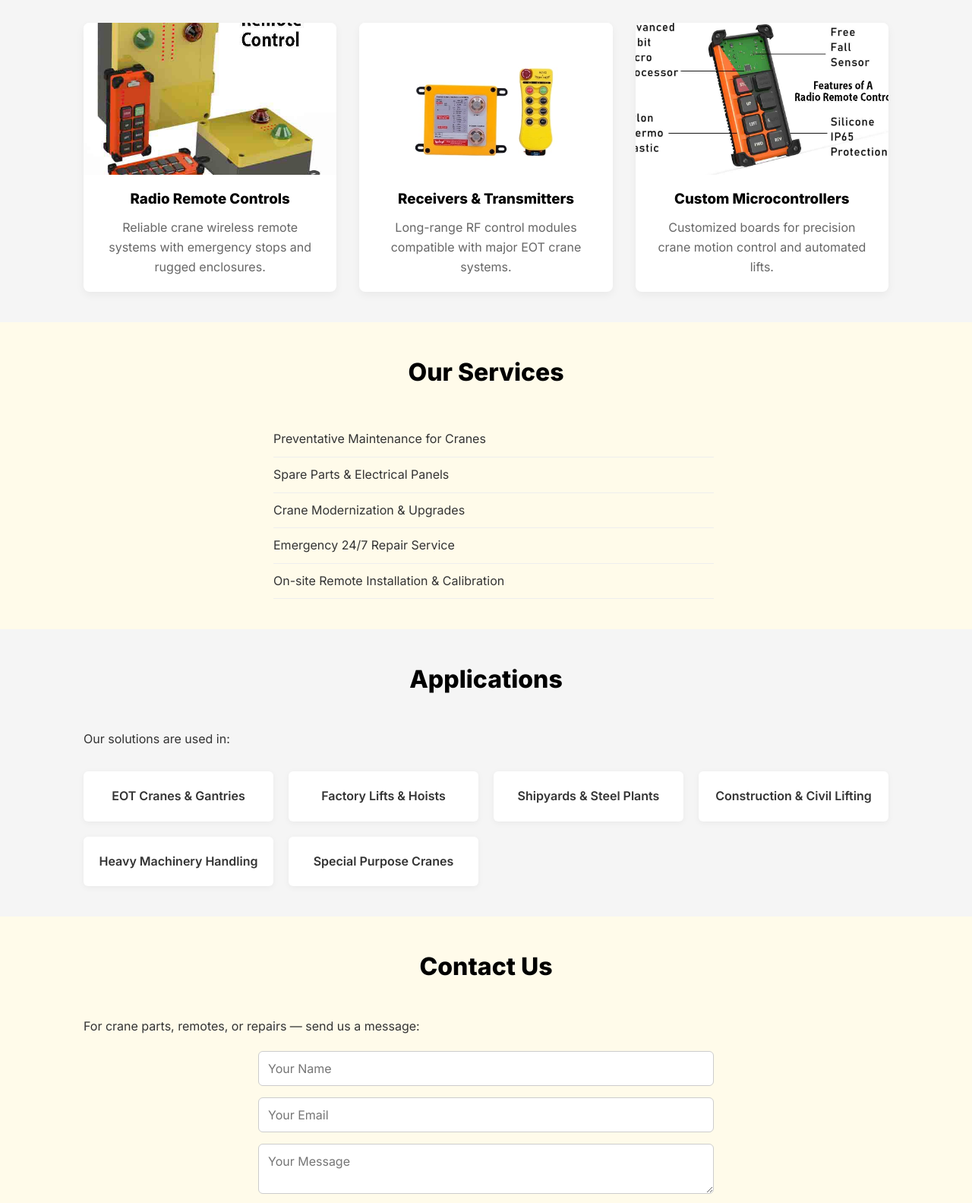
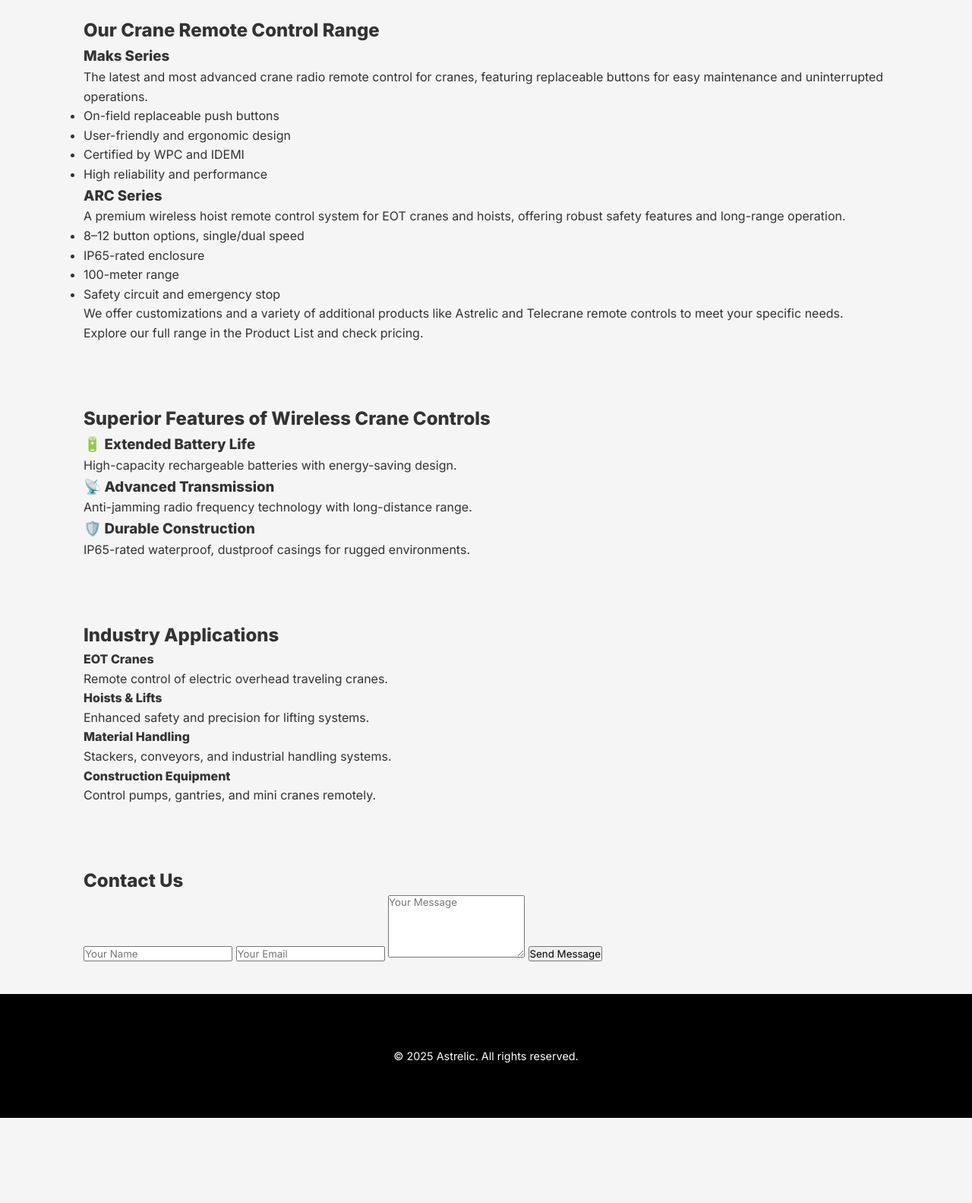
Before and after one commit to Maksimsologub/crane-industrial-site, a plain HTML site: page index.html in a window 1280 px wide. Shown: the part 690-2273 px from the top of the page at 76% size. After the commit the page ends 2161 px from the top, so only its background shows below. Drawn offline with Linux system fonts and the light colour scheme; files that its build step writes are made by us from their sources.

Commit message:
Update index and styles with new layout and design

```diff
--- a/index.html
+++ b/index.html
@@ -2,116 +2,159 @@
 <html lang="en">
 <head>
   <meta charset="UTF-8" />
-  <meta name="viewport" content="width=device-width, initial-scale=1.0"/>
-  <meta name="description" content="Astrelic provides advanced crane remote controls, EOT crane parts, and industrial service solutions for safe, efficient crane operations." />
-  <title>Astrelic CraneTech | Industrial Crane Remotes & Parts</title>
-  <link rel="stylesheet" href="styles/main.css" />
-  <link rel="preconnect" href="https://fonts.googleapis.com">
-  <link href="https://fonts.googleapis.com/css2?family=Inter:wght@400;600;800&display=swap" rel="stylesheet">
+  <meta name="viewport" content="width=device-width, initial-scale=1.0" />
+  <meta name="description" content="Astrelic provides advanced crane wireless remote control systems engineered for safety, reliability, and industrial performance.">
+  <meta name="keywords" content="crane remote control, wireless crane systems, hoist remote, EOT crane remote, industrial crane control">
+  <title>Astrelic | Crane Wireless Remote Control Solutions</title>
+  <link rel="stylesheet" href="site.css" />
+  <link rel="preconnect" href="https://fonts.googleapis.com" />
+  <link href="https://fonts.googleapis.com/css2?family=Inter:wght@400;600;800&display=swap" rel="stylesheet" />
+  <script type="application/ld+json">
+  {
+    "@context": "https://schema.org",
+    "@type": "Organization",
+    "name": "Astrelic",
+    "url": "https://astrelic.com",
+    "email": "info@astrelic.com",
+    "description": "Crane wireless remote control solutions for EOT cranes, hoists, and industrial operations.",
+    "address": {
+      "@type": "PostalAddress",
+      "addressLocality": "Mumbai",
+      "addressCountry": "India"
+    }
+  }
+  </script>
 </head>
-
 <body>
 
   <!-- Header -->
-  <header>
-    <div class="container header-content">
-      <a href="#">
-        <img src="assets/logos/astrelic-logo.png" alt="Astrelic Logo" class="logo-img" />
-      </a>
-      <nav>
-        <ul>
-          <li><a href="#products">Products</a></li>
-          <li><a href="#services">Services</a></li>
-          <li><a href="#applications">Applications</a></li>
-          <li><a href="#contact">Contact</a></li>
-        </ul>
-      </nav>
+  <header class="site-header">
+    <div class="container header-container">
+      <div class="logo-nav">
+        <a href="#" class="logo">
+          <img src="assets/logos/astrellic-logo.png" alt="Astrelic Logo" />
+        </a>
+        <nav class="nav-links">
+          <a href="#products">Products</a>
+          <a href="#services">Services</a>
+          <a href="#features">Features</a>
+          <a href="#applications">Applications</a>
+          <a href="#contact">Contact</a>
+        </nav>
+      </div>
+      <div class="header-email">
+        <a href="mailto:info@astrelic.com">info@astrelic.com</a>
+      </div>
     </div>
   </header>
 
   <!-- Hero Section -->
   <section class="hero">
     <div class="container">
-      <h1>Industrial Crane Controls & Spare Parts</h1>
-      <p>Specializing in EOT crane remotes, hoists, radio control systems, and on-site service support.</p>
-      <a href="#contact" class="cta-button">Contact Us</a>
+      <h1>Take Full Control—Wirelessly.</h1>
+      <p>Empower your team with Astrelic’s cutting-edge crane remote systems built for safety, uptime, and industrial dominance. No wires. No limits. Just results.</p>
+      <a href="#contact" class="cta-button">Schedule a Free Consultation 🚀</a>
     </div>
   </section>
 
-  <!-- Products Section -->
-  <section id="products" class="section">
+  <!-- Products -->
+  <section id="products" class="products">
     <div class="container">
-      <h2 class="section-title">Our Products</h2>
-      <div class="product-grid">
-        <div class="product-card">
-          <img src="assets/images/radio-remote-control-set.jpg" alt="Crane Remote" />
-          <h3>Radio Remote Controls</h3>
-          <p>Reliable crane wireless remote systems with emergency stops and rugged enclosures.</p>
+      <h2>Our Crane Remote Control Range</h2>
+
+      <div class="product">
+        <h3>Maks Series</h3>
+        <p>The latest and most advanced crane radio remote control for cranes, featuring replaceable buttons for easy maintenance and uninterrupted operations.</p>
+        <ul>
+          <li>On-field replaceable push buttons</li>
+          <li>User-friendly and ergonomic design</li>
+          <li>Certified by WPC and IDEMI</li>
+          <li>High reliability and performance</li>
+        </ul>
+      </div>
+
+      <div class="product">
+        <h3>ARC Series</h3>
+        <p>A premium wireless hoist remote control system for EOT cranes and hoists, offering robust safety features and long-range operation.</p>
+        <ul>
+          <li>8–12 button options, single/dual speed</li>
+          <li>IP65-rated enclosure</li>
+          <li>100-meter range</li>
+          <li>Safety circuit and emergency stop</li>
+        </ul>
+      </div>
+
+      <p class="product-note">
+        We offer customizations and a variety of additional products like Astrelic and Telecrane remote controls to meet your specific needs.
+        Explore our full range in the Product List and check pricing.
+      </p>
+    </div>
+  </section>
+
+  <!-- Features -->
+  <section id="features" class="features">
+    <div class="container">
+      <h2>Superior Features of Wireless Crane Controls</h2>
+      <div class="feature-list">
+        <div class="feature">
+          <h3>🔋 Extended Battery Life</h3>
+          <p>High-capacity rechargeable batteries with energy-saving design.</p>
         </div>
-        <div class="product-card">
-          <img src="assets/images/maks_receiver_and_transmitter_removebg.jpg" alt="Receiver & Transmitter" />
-          <h3>Receivers & Transmitters</h3>
-          <p>Long-range RF control modules compatible with major EOT crane systems.</p>
+        <div class="feature">
+          <h3>📡 Advanced Transmission</h3>
+          <p>Anti-jamming radio frequency technology with long-distance range.</p>
         </div>
-        <div class="product-card">
-          <img src="assets/images/radio-remote-microcontroller.jpg" alt="Microcontroller" />
-          <h3>Custom Microcontrollers</h3>
-          <p>Customized boards for precision crane motion control and automated lifts.</p>
+        <div class="feature">
+          <h3>🛡️ Durable Construction</h3>
+          <p>IP65-rated waterproof, dustproof casings for rugged environments.</p>
         </div>
       </div>
     </div>
   </section>
 
-  <!-- Services Section -->
-  <section id="services" class="section light-bg">
+  <!-- Applications -->
+  <section id="applications" class="applications">
     <div class="container">
-      <h2 class="section-title">Our Services</h2>
-      <ul class="service-list">
-        <li>Preventative Maintenance for Cranes</li>
-        <li>Spare Parts & Electrical Panels</li>
-        <li>Crane Modernization & Upgrades</li>
-        <li>Emergency 24/7 Repair Service</li>
-        <li>On-site Remote Installation & Calibration</li>
-      </ul>
-    </div>
-  </section>
-
-  <!-- Applications Section -->
-  <section id="applications" class="section">
-    <div class="container">
-      <h2 class="section-title">Applications</h2>
-      <p>Our solutions are used in:</p>
-      <div class="applications-grid">
-        <div class="application-card">EOT Cranes & Gantries</div>
-        <div class="application-card">Factory Lifts & Hoists</div>
-        <div class="application-card">Shipyards & Steel Plants</div>
-        <div class="application-card">Construction & Civil Lifting</div>
-        <div class="application-card">Heavy Machinery Handling</div>
-        <div class="application-card">Special Purpose Cranes</div>
+      <h2>Industry Applications</h2>
+      <div class="application-list">
+        <div class="application">
+          <h4>EOT Cranes</h4>
+          <p>Remote control of electric overhead traveling cranes.</p>
+        </div>
+        <div class="application">
+          <h4>Hoists & Lifts</h4>
+          <p>Enhanced safety and precision for lifting systems.</p>
+        </div>
+        <div class="application">
+          <h4>Material Handling</h4>
+          <p>Stackers, conveyors, and industrial handling systems.</p>
+        </div>
+        <div class="application">
+          <h4>Construction Equipment</h4>
+          <p>Control pumps, gantries, and mini cranes remotely.</p>
+        </div>
       </div>
     </div>
   </section>
 
-  <!-- Contact Section -->
-  <section id="contact" class="section light-bg">
+  <!-- Contact -->
+  <section id="contact" class="contact">
     <div class="container">
-      <h2 class="section-title">Contact Us</h2>
-      <p>For crane parts, remotes, or repairs — send us a message:</p>
-      <form action="https://formsubmit.co/info@astrelic.com" method="POST" class="contact-form">
+      <h2>Contact Us</h2>
+      <form action="https://formsubmit.co/info@astrelic.com" method="POST">
+        <input type="hidden" name="_next" value="https://storage.googleapis.com/crane-industrial-site/thank-you.html" />
         <input type="text" name="name" placeholder="Your Name" required />
         <input type="email" name="email" placeholder="Your Email" required />
-        <textarea name="message" placeholder="Your Message" required></textarea>
-        <input type="hidden" name="_captcha" value="false">
+        <textarea name="message" rows="5" placeholder="Your Message" required></textarea>
         <button type="submit">Send Message</button>
       </form>
     </div>
   </section>
 
   <!-- Footer -->
-  <footer>
+  <footer class="site-footer">
     <div class="container">
-      <p>&copy; 2025 Astrelic CraneTech. All rights reserved.</p>
-      <p>info@astrelic.com</p>
+      <p>&copy; 2025 Astrelic. All rights reserved.</p>
     </div>
   </footer>
 
--- a/styles/main.css
+++ b/styles/site.css
@@ -1,3 +1,8 @@
+/*
+====================================================
+RESET & ROOT VARIABLES
+====================================================
+*/
 :root {
   --primary: #000000;
   --secondary: #f5f5f5;
@@ -26,7 +31,11 @@
   padding: 40px 20px;
 }
 
-/* Header */
+/*
+====================================================
+HEADER
+====================================================
+*/
 header {
   background-color: var(--primary);
   color: white;
@@ -40,6 +49,7 @@
   display: flex;
   justify-content: space-between;
   align-items: center;
+  flex-wrap: wrap;
 }
 
 .logo-img {
@@ -50,19 +60,25 @@
   display: flex;
   list-style: none;
   gap: 30px;
+  flex-wrap: wrap;
 }
 
 nav ul li a {
   color: var(--accent);
   text-decoration: none;
   font-weight: 600;
+  transition: color 0.3s ease;
 }
 
 nav ul li a:hover {
   color: #fff;
 }
 
-/* Hero Section */
+/*
+====================================================
+HERO SECTION
+====================================================
+*/
 .hero {
   background: linear-gradient(135deg, #fef9c3, #fef08a);
   text-align: center;
@@ -79,6 +95,9 @@
   font-size: 1.2rem;
   color: var(--text);
   margin-bottom: 30px;
+  max-width: 700px;
+  margin-left: auto;
+  margin-right: auto;
 }
 
 .cta-button {
@@ -89,13 +108,19 @@
   border-radius: 25px;
   font-weight: 600;
   transition: all 0.3s ease;
+  box-shadow: 0 4px 6px rgba(0,0,0,0.1);
 }
 
 .cta-button:hover {
   background-color: #222;
+  transform: scale(1.05);
 }
 
-/* Section Titles */
+/*
+====================================================
+SECTION TITLES
+====================================================
+*/
 .section-title {
   text-align: center;
   font-size: 2rem;
@@ -103,7 +128,11 @@
   color: var(--primary);
 }
 
-/* Product Grid */
+/*
+====================================================
+PRODUCT GRID
+====================================================
+*/
 .product-grid {
   display: grid;
   gap: 30px;
@@ -117,6 +146,7 @@
   box-shadow: 0 4px 12px rgba(0, 0, 0, 0.05);
   transition: transform 0.3s ease;
   text-align: center;
+  padding: 20px;
 }
 
 .product-card:hover {
@@ -139,26 +169,11 @@
   color: var(--light-text);
 }
 
-/* Services */
-.section.light-bg {
-  background-color: #fffbea;
-}
-
-.service-list {
-  list-style: none;
-  padding-left: 20px;
-  max-width: 600px;
-  margin: auto;
-}
-
-.service-list li {
-  padding: 10px 0;
-  border-bottom: 1px solid #eee;
-  font-weight: 500;
-  color: var(--text);
-}
-
-/* Applications */
+/*
+====================================================
+APPLICATIONS GRID
+====================================================
+*/
 .applications-grid {
   display: grid;
   grid-template-columns: repeat(auto-fit, minmax(220px, 1fr));
@@ -182,7 +197,11 @@
   color: white;
 }
 
-/* Contact Form */
+/*
+====================================================
+CONTACT FORM
+====================================================
+*/
 .contact-form {
   max-width: 600px;
   margin: 0 auto;
@@ -215,7 +234,19 @@
   background-color: #eab308;
 }
 
-/* Footer */
+.thank-you-message {
+  display: none;
+  margin-top: 20px;
+  color: green;
+  font-weight: bold;
+  text-align: center;
+}
+
+/*
+====================================================
+FOOTER
+====================================================
+*/
 footer {
   background-color: var(--primary);
   color: white;
@@ -223,3 +254,31 @@
   padding: 30px 20px;
   font-size: 0.9rem;
 }
+
+/*
+====================================================
+RESPONSIVE DESIGN
+====================================================
+*/
+@media (max-width: 768px) {
+  .hero h1 {
+    font-size: 2rem;
+  }
+
+  .hero p {
+    font-size: 1rem;
+  }
+
+  .cta-button {
+    padding: 10px 20px;
+  }
+
+  .header-content, nav ul {
+    flex-direction: column;
+    text-align: center;
+  }
+
+  .product-grid, .applications-grid {
+    grid-template-columns: 1fr;
+  }
+}
```
Also changed, not shown: assets/logos/astrelic-logo.png (renamed from assets/logos/Astrelic Logo.png), scripts.js (deleted), styles.css (deleted).
